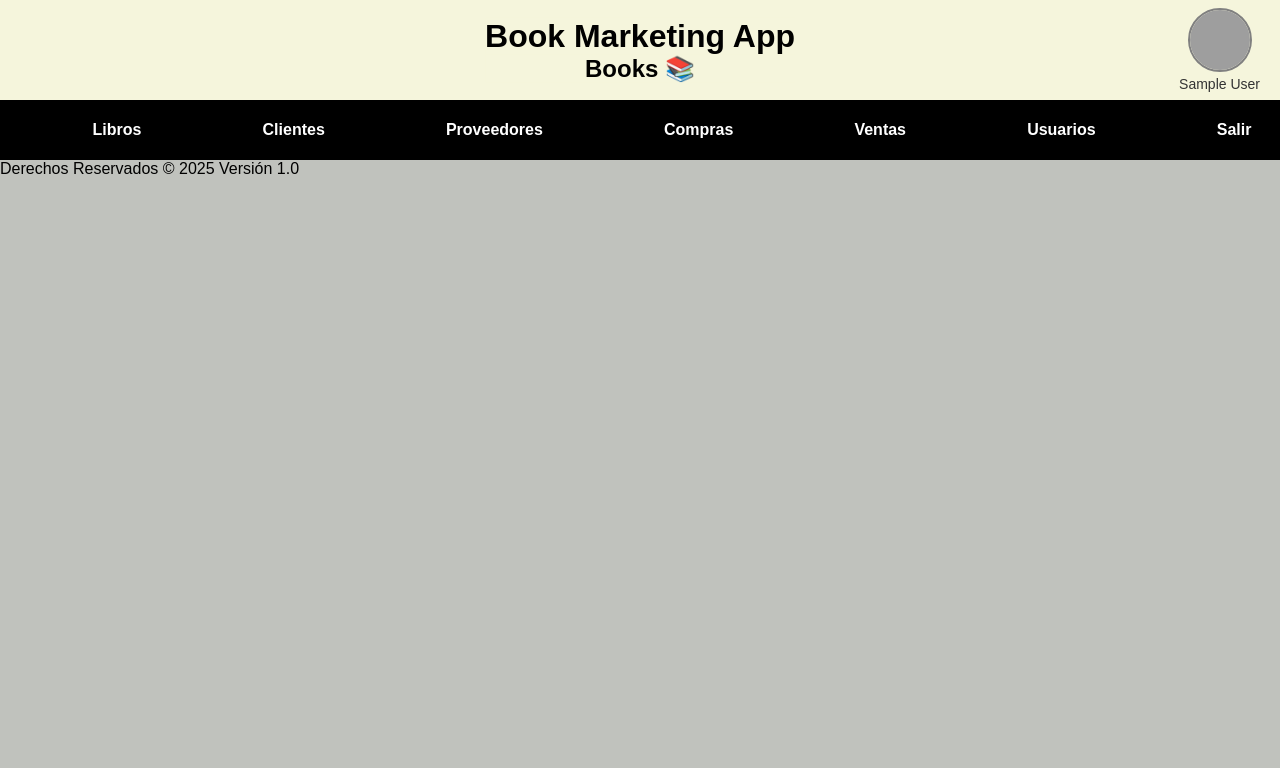
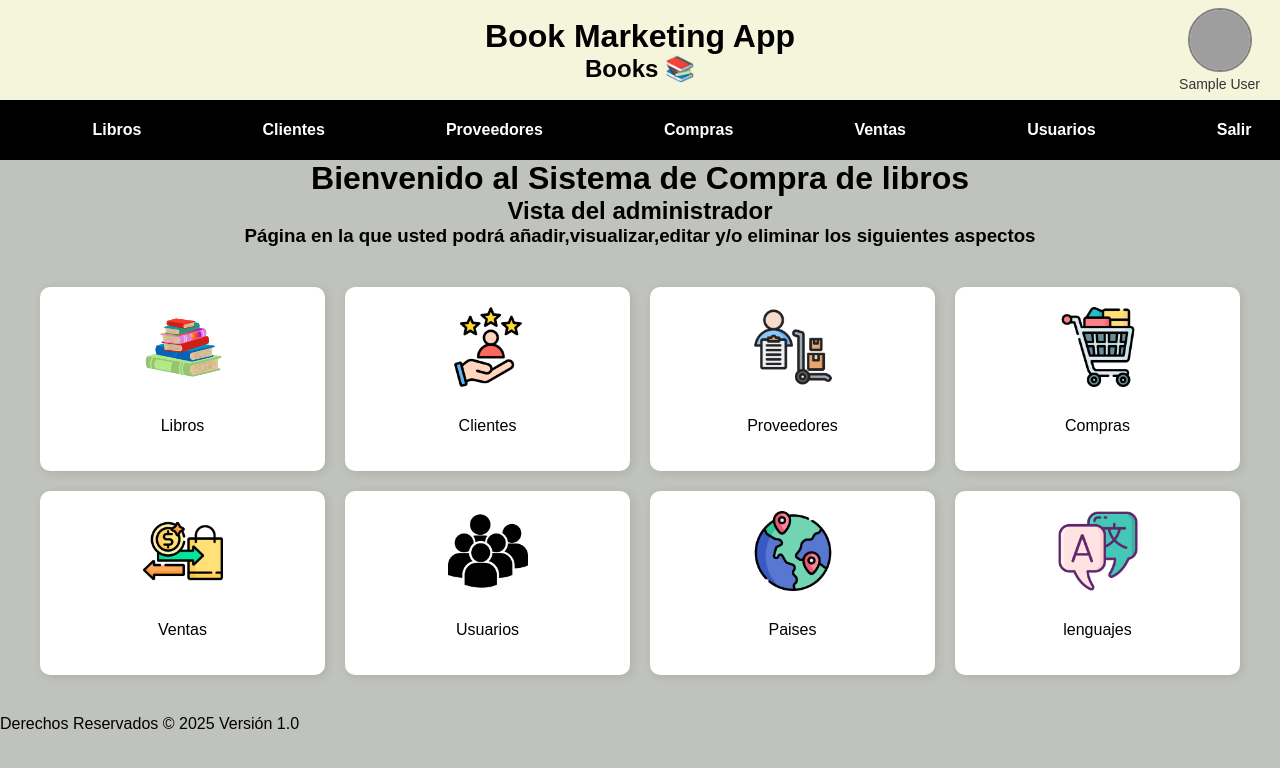
Before and after one commit to SantiagoGLara/bookApp-Web, a PHP site: page /base/index.php in a window 1280 px wide. Shown: the top 768 px of the page. Run offline with PHP 8.4, Linux system fonts and the light colour scheme; the visitor is signed in with stand-in values (Sample User, id 1); some web fonts are replaced; grey boxes are pictures that could not be loaded.

Commit message:
pantalla de bienvenida

```diff
--- a/base/index.php
+++ b/base/index.php
@@ -5,7 +5,13 @@
     <?php
     include('header.php');
     include('menu.php');
-		if(!$user) include('../content/authenticate.php');
+    if (!$user) {
+        include('../content/authenticate.php');
+    } else {
+        include('../base/pantallabienvenida.php');
+    }
+
+
     ?>
     <main>
         <?php include('content.php'); ?>
--- /dev/null
+++ b/base/pantallabienvenida.php
@@ -0,0 +1,39 @@
+<div class=bienvenida>
+    <h1 class="titulo_bienvenida">Bienvenido al Sistema de Compra de libros</h1>
+    <h2 class="titulo_bienvenida">Vista del administrador</h2>
+    <h3 class="titulo_bienvenida">Página en la que usted podrá añadir,visualizar,editar y/o eliminar los siguientes aspectos</h3>
+</div>
+<main class="funciones">
+    <div class="funcion">
+        <img src="../images/InicioBook.png" alt="Libros">
+        <p>Libros</p>
+    </div>
+    <div class="funcion">
+        <img src="../images/inicioClientes.png" alt="Clientes">
+        <p>Clientes</p>
+    </div>
+    <div class="funcion">
+        <img src="../images/inicioProveedores.png" alt="Proveedores">
+        <p>Proveedores</p>
+    </div>
+    <div class="funcion">
+        <img src="../images/inicioCompras.png" alt="Compras">
+        <p>Compras</p>
+    </div>
+    <div class="funcion">
+        <img src="../images/inicioVentas.png" alt="Ventas">
+        <p>Ventas</p>
+    </div>
+    <div class="funcion">
+        <img src="../images/inicioUsuarios.png" alt="Usuarios">
+        <p>Usuarios</p>
+    </div>
+    <div class="funcion">
+        <img src="../images/inicioPaises.png" alt="Usuarios">
+        <p>Paises</p>
+    </div>
+    <div class="funcion">
+        <img src="../images/inicioLenguajes.png " alt="lenguajes">
+        <p>lenguajes</p>
+    </div>
+</main>
--- a/css/base.css
+++ b/css/base.css
@@ -17,6 +17,39 @@ body {
   font-style: normal;
   padding: 0;
   background-color: #c0c2bd;
+}
+.titulo_bienvenida,h2{
+  background-color: #c0c2bd;
+  margin: 0;
+}
+
+main.funciones {
+    display: grid;
+    grid-template-columns: repeat(4, 1fr);
+    gap: 20px;
+    padding: 40px;
+    text-align: center;
+}
+
+.funcion {
+    background-color: #fff;
+    border-radius: 10px;
+    padding: 20px;
+    box-shadow: 2px 2px 10px rgba(0, 0, 0, 0.1);
+    transition: transform 0.2s ease;
+}
+
+.funcion:hover {
+    transform: translateY(-5px);
+}
+
+.funcion img {
+    width: 80px;
+    height: 80px;
+    margin-bottom: 10px;
+}
+.bienvenida{
+  text-align: center;
 }
 
 h1,
```
Also changed, not shown: images/InicioBook.jpg (added), images/InicioBook.png (added), images/inicioClientes.png (added), images/inicioCompras.png (added), images/inicioLenguajes.png (added), images/inicioPaises.png (added), images/inicioProveedores.png (added), images/inicioUsuarios.png (added), images/inicioVentas.png (added). Lines whose indentation alone changed are shown as unchanged.
